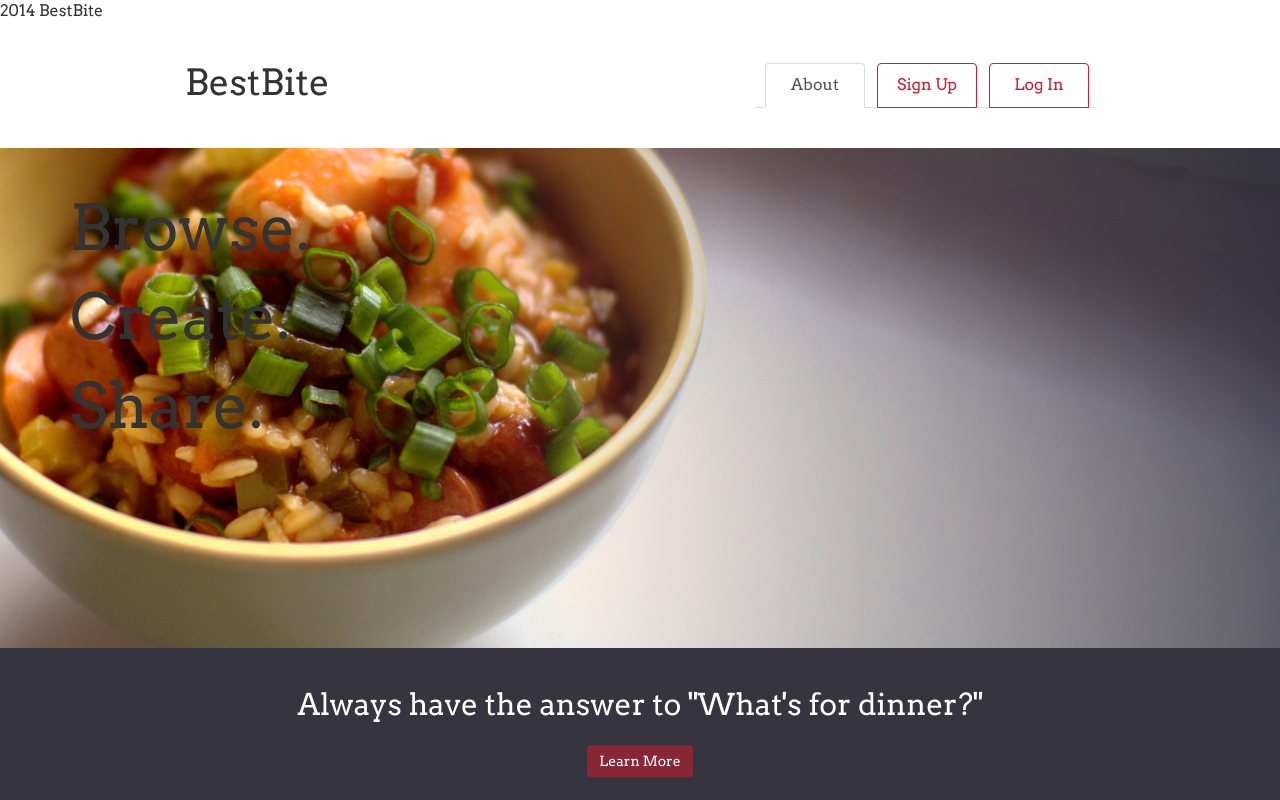
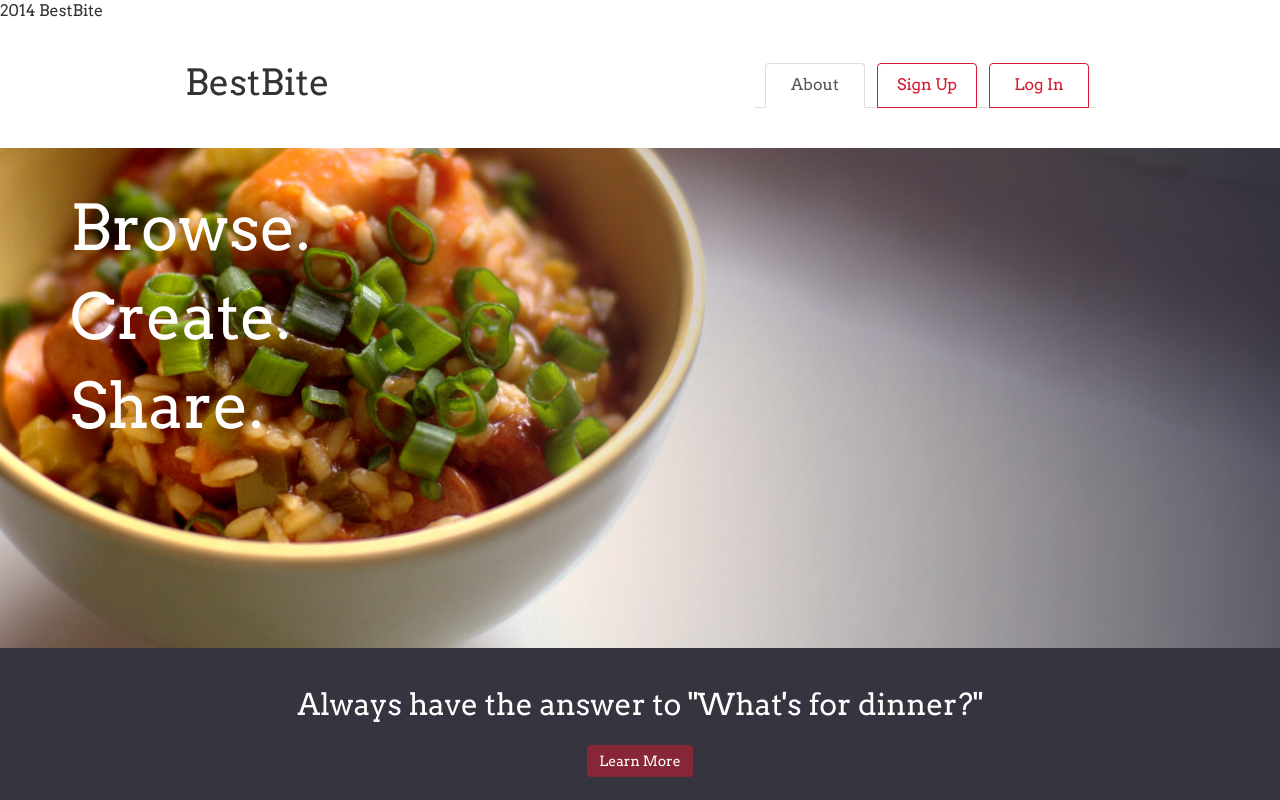
Before and after one commit to MakinoAlan/staticWebsiteSix.github.io, a plain HTML site: page index.html in a window 1280 px wide. Shown: the top 800 px of the page. Drawn offline with nearby package versions, Linux system fonts and the light colour scheme.

Commit message:
change color

```diff
--- a/style.css
+++ b/style.css
@@ -43,6 +43,10 @@
   height: 500px;
   padding-top: 25px;
   margin-bottom: 0;
+}
+
+.jumbotron h1 {
+  color:white;
 }
 
 .jumbotron h2:first-child {
```
